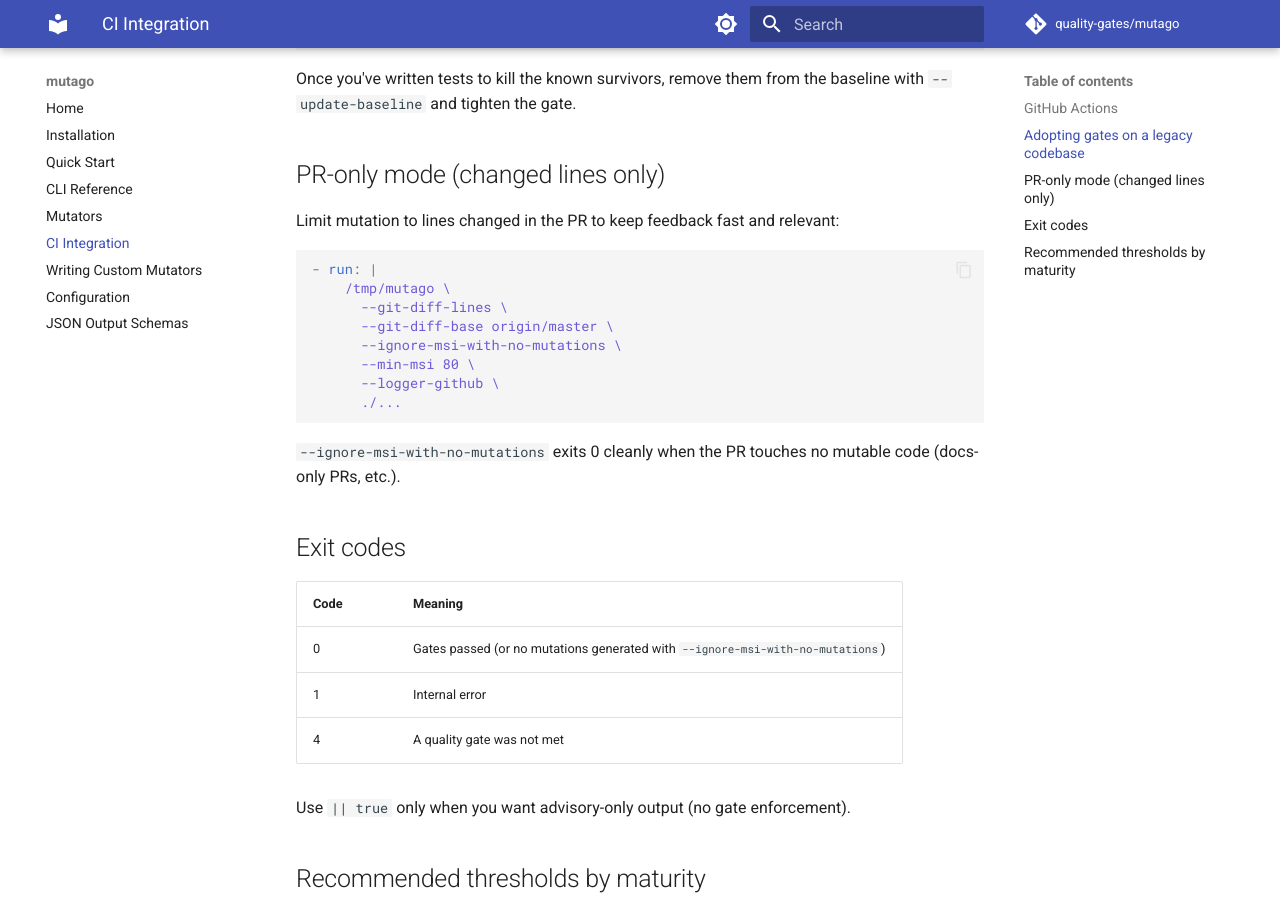
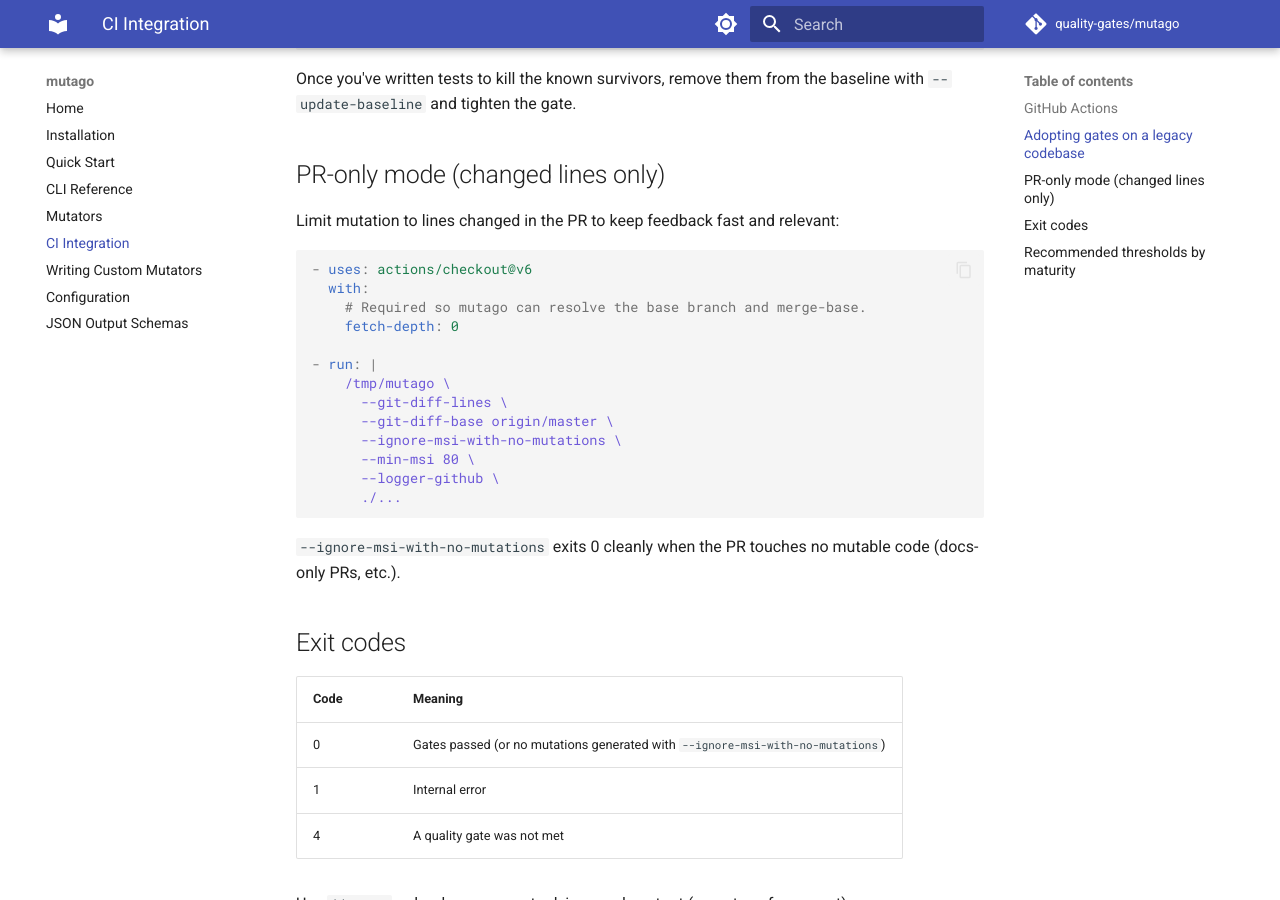
Before and after one commit to quality-gates/mutago, an MkDocs documentation site: the page built from docs/ci.md, in a window 1280 px wide and 900 px high, scrolled down 1200 px. Built offline with MkDocs 1.6.1 and Material for MkDocs 9.7.7, drawn with Linux system fonts in a browser that asks for light colours; comment, search, counter and statistics services are not loaded.

````diff
--- a/docs/ci.md
+++ b/docs/ci.md
@@ -61,6 +61,11 @@ Once you've written tests to kill the known survivors, remove them from the base
 Limit mutation to lines changed in the PR to keep feedback fast and relevant:
 
 ```yaml
+- uses: actions/checkout@v6
+  with:
+    # Required so mutago can resolve the base branch and merge-base.
+    fetch-depth: 0
+
 - run: |
     /tmp/mutago \
       --git-diff-lines \
````
Also changed, not shown: CHANGELOG.md (+7 -0 lines), CLAUDE.md (+4 -3 lines), 2 other files.
